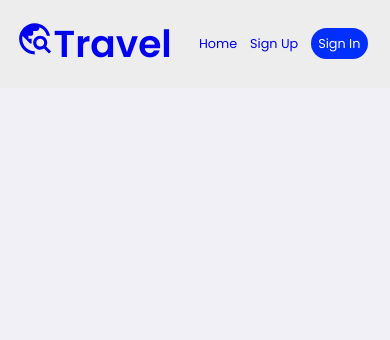
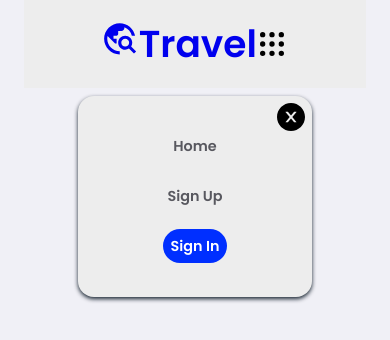
Before and after one commit to duyanh711/travel-tour-booking, a React (Create React App) app: page / in a window 390 px wide. Shown: the top 340 px of the page. Built offline with nearby package versions, Linux system fonts and the light colour scheme.

Commit message:
responsive navbar

```diff
--- a/src/components/Navbar/navbar.css
+++ b/src/components/Navbar/navbar.css
@@ -11,6 +11,10 @@
   --inputColor: rgb(239, 239, 239);
   --bodyColor: rgb(240, 240, 246);
   --cardBG: rgb(225, 225, 235);
+}
+
+.navBarSection {
+  margin: auto 1.5rem;
 }
 
 .header {
@@ -46,4 +50,58 @@
 
 .signIn:hover {
   background: var(--PrimaryColor);
+}
+
+@media screen and (max-width: 768px) {
+  .logoDiv {
+    width: 100%;
+    align-items: center;
+    justify-content: center;
+    text-align: center;
+  }
+  .toggleNavbar {
+    display: flex;
+    right: 20%;
+    position: relative;
+  }
+  .navBar {
+    position: absolute;
+    background-color: var(--whiteColorDeam);
+    height: -moz-max-content;
+    height: max-content;
+    width: 60%;
+    border-radius: 1rem;
+    top: 6rem;
+    left: 50%;
+    transform: translate(-50%);
+    z-index: 2000;
+    box-shadow: 0 2px 4px rgba(2, 15, 29, 0.904);
+    transition: 0.3s ease-in-out;
+  }
+  .navLists {
+    flex-direction: column;
+    margin: 10px auto;
+    padding: 1rem;
+  }
+  .navLists .navItem {
+    padding: 0.5rem 0;
+    margin: 0.4rem;
+  }
+  .navLists .navItem .navLink {
+    color: var(--textColor);
+    font-size: 0.9rem;
+    font-weight: 600;
+  }
+  .navLists .navItem .signIn {
+    color: var(--whiteColor);
+  }
+  .closeNavbar {
+    display: flex;
+    position: absolute;
+    top: 5px;
+    right: 5px;
+  }
+  .closeNavbar:hover {
+    color: var(--blackColor);
+  }
 }/*# sourceMappingURL=navbar.css.map */
--- a/src/components/Navbar/navbar.scss
+++ b/src/components/Navbar/navbar.scss
@@ -14,6 +14,9 @@
 }
 
 
+.navBarSection {
+    margin: auto 1.5rem;
+}
 
 .header {
     display: flex;
@@ -49,3 +52,65 @@
 .signIn:hover {
     background: var(--PrimaryColor);
 }
+
+@media screen and (max-width: 768px) {
+    .logoDiv {
+        width: 100%;
+        align-items: center;
+        justify-content: center;
+        text-align: center;
+    }
+
+    .toggleNavbar {
+        display: flex;
+        right: 20%;
+        position: relative;
+    }
+
+    .navBar {
+        position: absolute;
+        background-color: var(--whiteColorDeam);
+        height: max-content;
+        width: 60%;
+        border-radius: 1rem;
+        top: 6rem;
+        left: 50%;
+        transform: translate(-50%);
+        z-index: 2000;
+        box-shadow: 0 2px 4px rgba(2, 15, 29, 0.904);
+        transition: 0.3s ease-in-out;
+    }
+
+    .navLists {
+        flex-direction: column;
+        margin: 10px auto;
+        padding: 1rem;
+
+        .navItem {
+            padding: 0.5rem 0;
+            margin: .4rem;
+
+            .navLink {
+                color: var(--textColor);
+                font-size: .9rem;
+                font-weight: 600;
+            }
+
+            .signIn {
+                color: var(--whiteColor);
+            }
+        }
+    }
+
+    .closeNavbar {
+        display: flex;
+        position: absolute;
+        top: 5px;
+        right: 5px;
+    }
+
+    .closeNavbar:hover {
+        color: var(--blackColor);
+    }
+
+}
```
Also changed, not shown: 1 other file (tests, documents, lock files or other folders).
